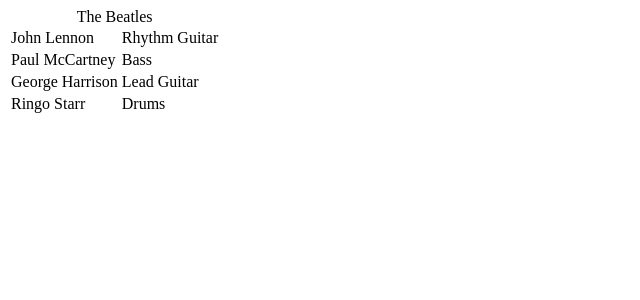
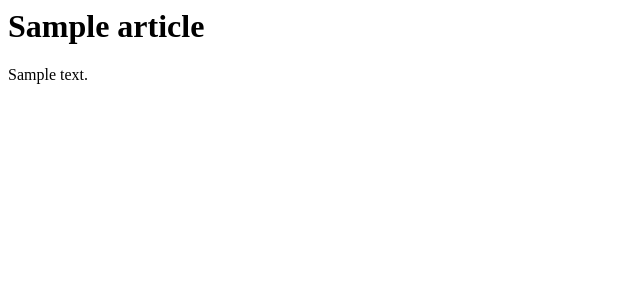
Before and after one commit to IsaacVerm/easy-newspapers, a Django app: template articles/templates/articles/detail.html in a window 1280 px wide. Shown: the top 300 px of the page, without its empty margins (0-640 px from the left). Run offline with Django 3.2, Linux system fonts and the light colour scheme; the template is opened without the code that fills it: values that come from a table or form of the project are taken from there, others are empty; tables that the repository leaves empty hold one stand-in row (values such as "Sample post").

Commit message:
add articles detail

```diff
--- a/articles/templates/articles/detail.html
+++ b/articles/templates/articles/detail.html
@@ -1,19 +1,3 @@
-<table>
-  <caption>The Beatles</caption>
-  <tr>
-    <td>John Lennon</td>
-    <td>Rhythm Guitar</td>
-  </tr>
-  <tr>
-    <td>Paul McCartney</td>
-    <td>Bass</td>
-  </tr>
-  <tr>
-    <td>George Harrison</td>
-    <td>Lead Guitar</td>
-  </tr>
-  <tr>
-    <td>Ringo Starr</td>
-    <td>Drums</td>
-  </tr>
-</table>
+<h1>{{ article.title }}</h1>
+
+<p>{{ article.description }}</p>
--- a/articles/templates/articles/overview.html
+++ b/articles/templates/articles/overview.html
@@ -1,6 +1,6 @@
 <h1>Krantenkoppen</h1>
 
 {% for article in articles %}
-    <a href='{{article.guid}}''>{{ article.title }}</a>
+    <a href='{{article.path}}''>{{ article.title }}</a>
     <br>
 {% endfor %}
--- a/articles/urls.py
+++ b/articles/urls.py
@@ -4,5 +4,5 @@ from . import views
 
 urlpatterns = [
     path('ds/latest', views.latest_articles, name='latest_articles'),
-    path('<int:article_id>/', views.detail, name='detail')
+    path('ds/<article_path>', views.detail, name='detail')
 ]
```
Also changed, not shown: articles/views.py (+28 -4 lines), cypress/integration/articles-feed-overview.spec.js (added, +34 -0 lines), cypress/integration/articles.spec.js (deleted, +0 -15 lines), cypress/integration/articles-detail.spec.js (added).
